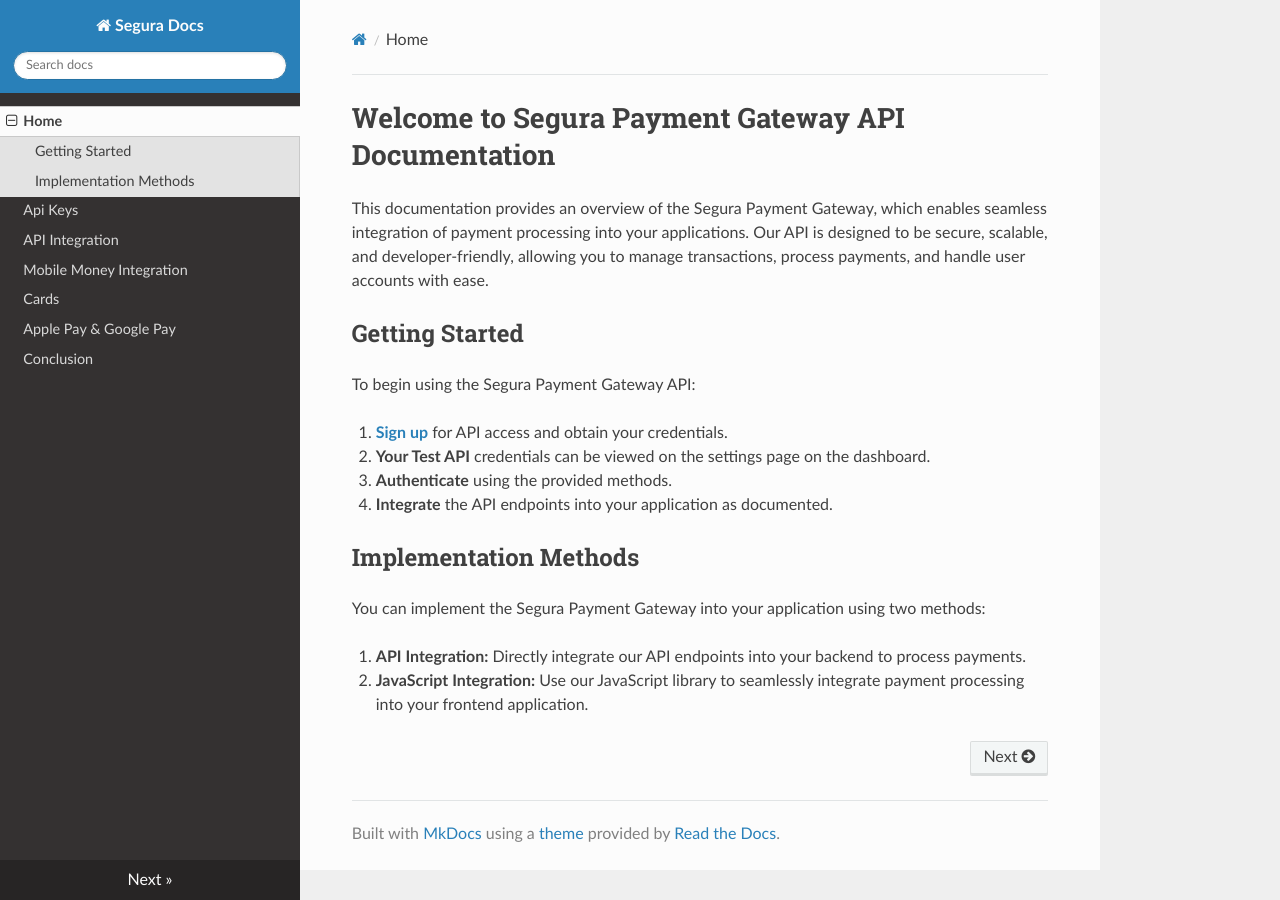
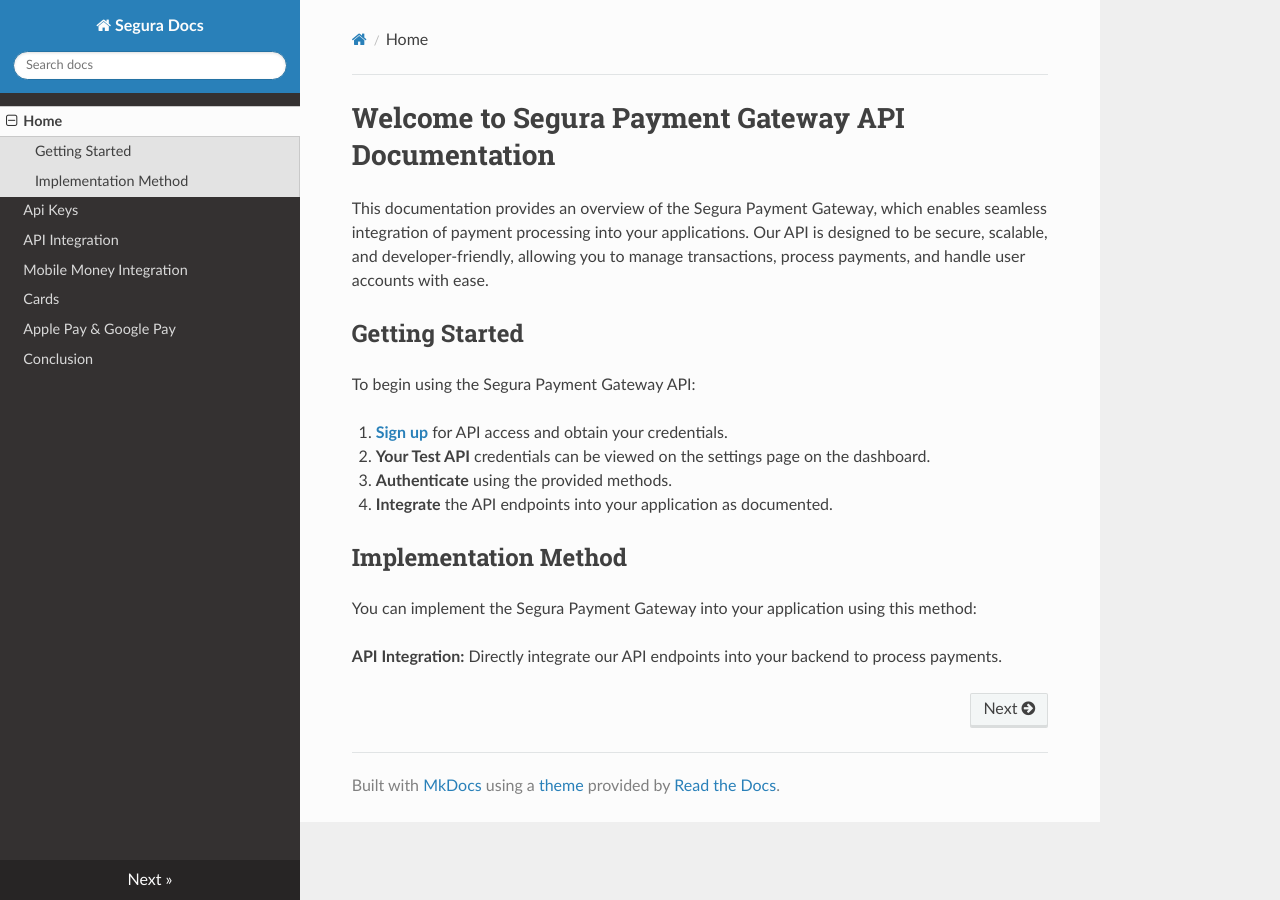
Before and after one commit to Noah-droid/segura, an MkDocs documentation site: the page built from docs/index.md, in a window 1280 px wide. Built offline with MkDocs 1.6.1, drawn with Linux system fonts in a browser that asks for light colours; nearby versions of some CDN libraries.

```diff
--- a/docs/index.md
+++ b/docs/index.md
@@ -18,9 +18,9 @@ To begin using the Segura Payment Gateway API:
 3. **Authenticate** using the provided methods.
 4. **Integrate** the API endpoints into your application as documented.
 
-## Implementation Methods
+## Implementation Method
 
-You can implement the Segura Payment Gateway into your application using two methods:
+You can implement the Segura Payment Gateway into your application using this method:
 
-1. **API Integration:** Directly integrate our API endpoints into your backend to process payments.
-2. **JavaScript Integration:** Use our JavaScript library to seamlessly integrate payment processing into your frontend application.
+ **API Integration:** Directly integrate our API endpoints into your backend to process payments.
+<!-- 2. **JavaScript Integration:** Use our JavaScript library to seamlessly integrate payment processing into your frontend application. -->
```
